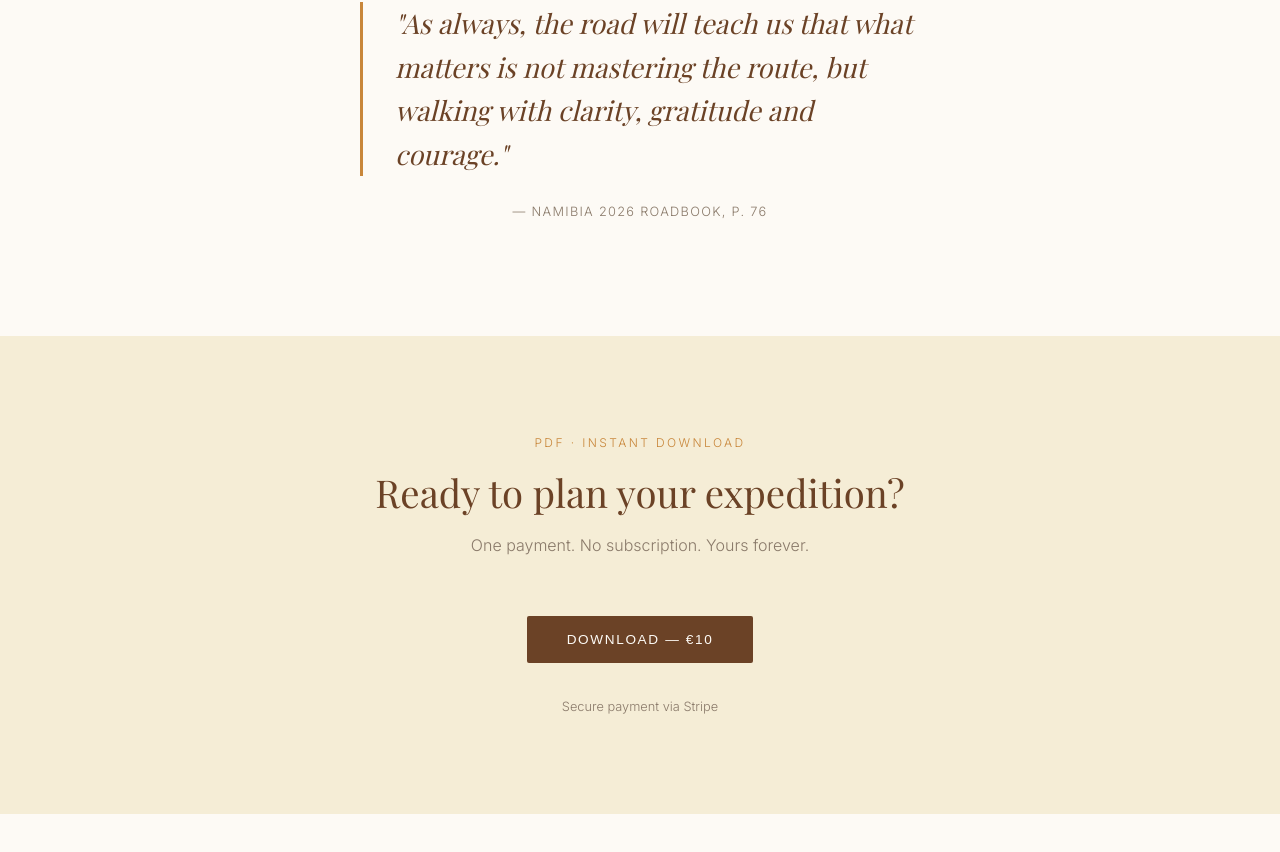
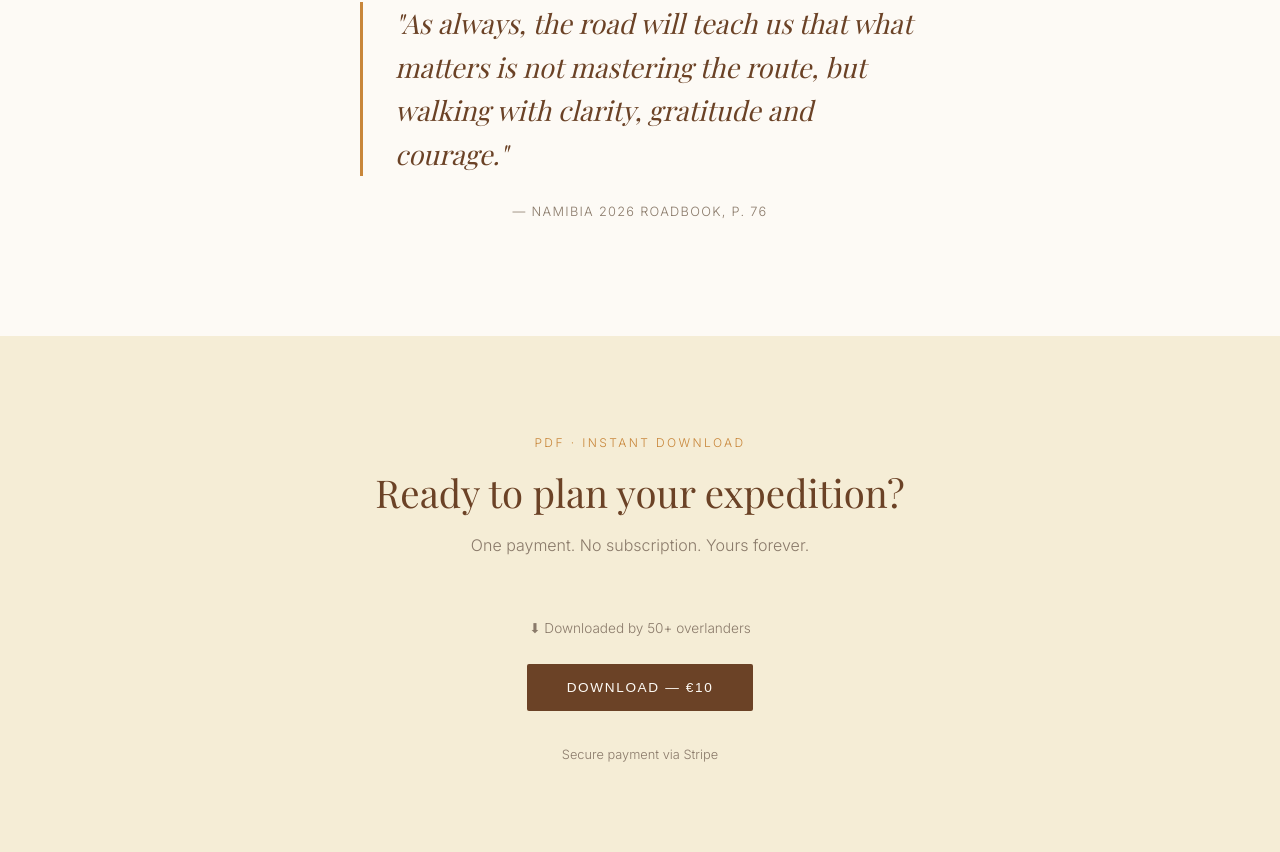
Before and after one commit to Miguel90020/namibia-overland-2026, a Next.js app: page /roadbook in a window 1280 px wide. Shown: the part 2765-3617 px from the top of the page. Before the commit the page ends 3579 px from the top, so only its background shows below. Built offline with nearby package versions, Linux system fonts and the light colour scheme; a web font is replaced by a local one.

Commit message:
Add download count paragraph to roadbook page

```diff
--- a/src/pages/roadbook.js
+++ b/src/pages/roadbook.js
@@ -244,6 +244,10 @@ export default function Roadbook() {
           One payment. No subscription. Yours forever.
         </p>
 
+        <p style={{ fontSize: '0.85rem', color: 'var(--grey)', marginBottom: '1.5rem' }}>
+          ⬇ Downloaded by 50+ overlanders
+        </p>
+
         <div style={{ maxWidth: '420px', margin: '0 auto' }}>
           {buyButton('secondary')}
         </div>
```
